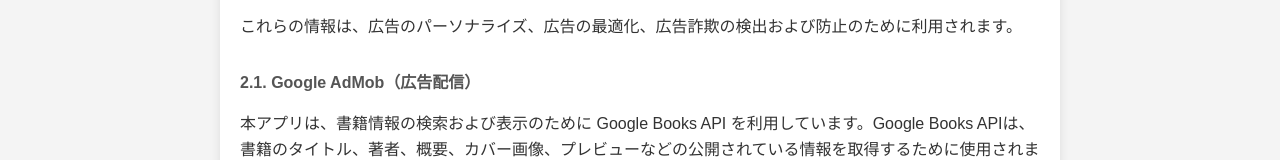
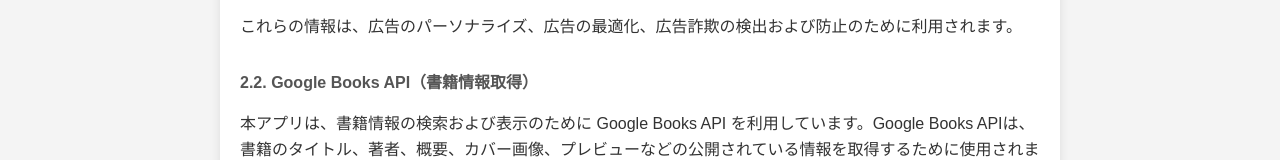
Before and after one commit to neookoge/bookmannew, a plain HTML site: page index.html in a window 1280 px wide. Shown: the part 774-934 px from the top of the page. Drawn offline with Linux system fonts and the light colour scheme.

Commit message:
update index

```diff
--- a/index.html
+++ b/index.html
@@ -34,7 +34,7 @@
                 </ul>
                 これらの情報は、広告のパーソナライズ、広告の最適化、広告詐欺の検出および防止のために利用されます。
             </p>
-            <h3>2.1. Google AdMob（広告配信）</h3>
+            <h3>2.2. Google Books API（書籍情報取得）</h3>
             <p>
                 本アプリは、書籍情報の検索および表示のために Google Books API を利用しています。Google Books APIは、書籍のタイトル、著者、概要、カバー画像、プレビューなどの公開されている情報を取得するために使用されます。
                 このAPIを利用する過程で、GoogleはAPIリクエスト元に関する基本的な情報（例：匿名のIPアドレス、リクエストの種類）をログとして記録する場合があります。これらの情報は、APIサービスの提供、維持、改善、および不正利用の防止のために利用されます。
```
